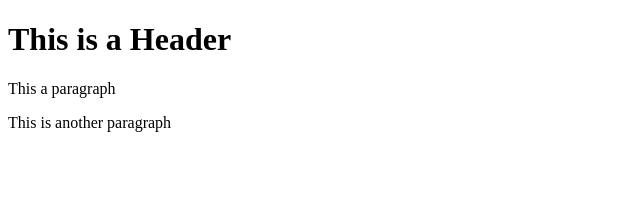
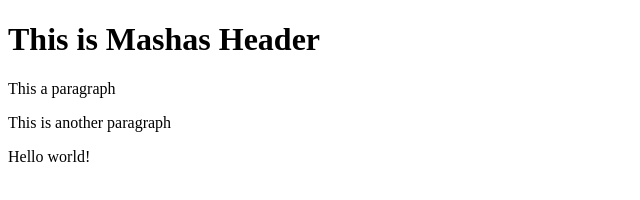
Before and after one commit to mashapadilla/git-test, a website: page index.html in a window 1280 px wide. Shown: the whole page, without its empty margins (0-640 px from the left). Drawn offline with Linux system fonts and the light colour scheme.

Commit message:
Using NPM

```diff
--- a/index.html
+++ b/index.html
@@ -1,8 +1,9 @@
 <!DOCTYPE html>
 <html>
     <body>
-        <h1>This is a Header</h1>
+        <h1>This is Mashas Header</h1>
         <p>This a paragraph</p>
         <p> This is another paragraph</p>
+        <p>Hello world!</p>
     </body>
 </html>
```
Also changed, not shown: package.json (added, +19 -0 lines), 2 other files.
